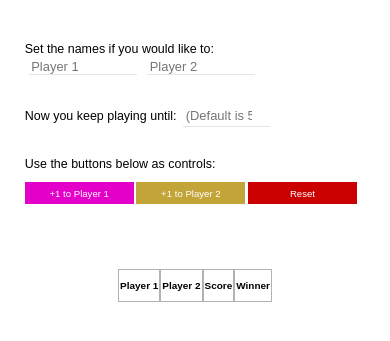
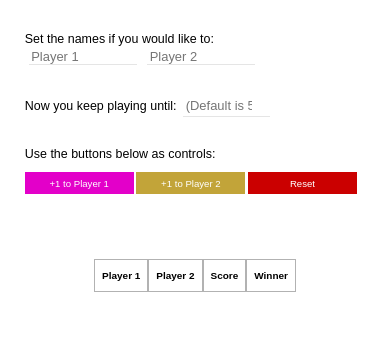
Before and after one commit to cybergothdiary/ping-pong-keeper, a plain HTML site: page index.html in a window 390 px wide. Shown: the part 283-624 px from the top of the page. Drawn offline with Linux system fonts and the light colour scheme.

Commit message:
padding corrections into mobile version

```diff
--- a/app.css
+++ b/app.css
@@ -152,6 +152,9 @@ body {
 }
 
 @media (max-width: 564px) {
+    body {
+        padding: 10px 0;
+    }
     html {
         font-size: .6rem;
     }
@@ -167,5 +170,8 @@ body {
     .score-table {
         font-size: .8rem;
     }
+    .score-table th {
+        padding: 1em .7em;
+    }
 
 }
```
